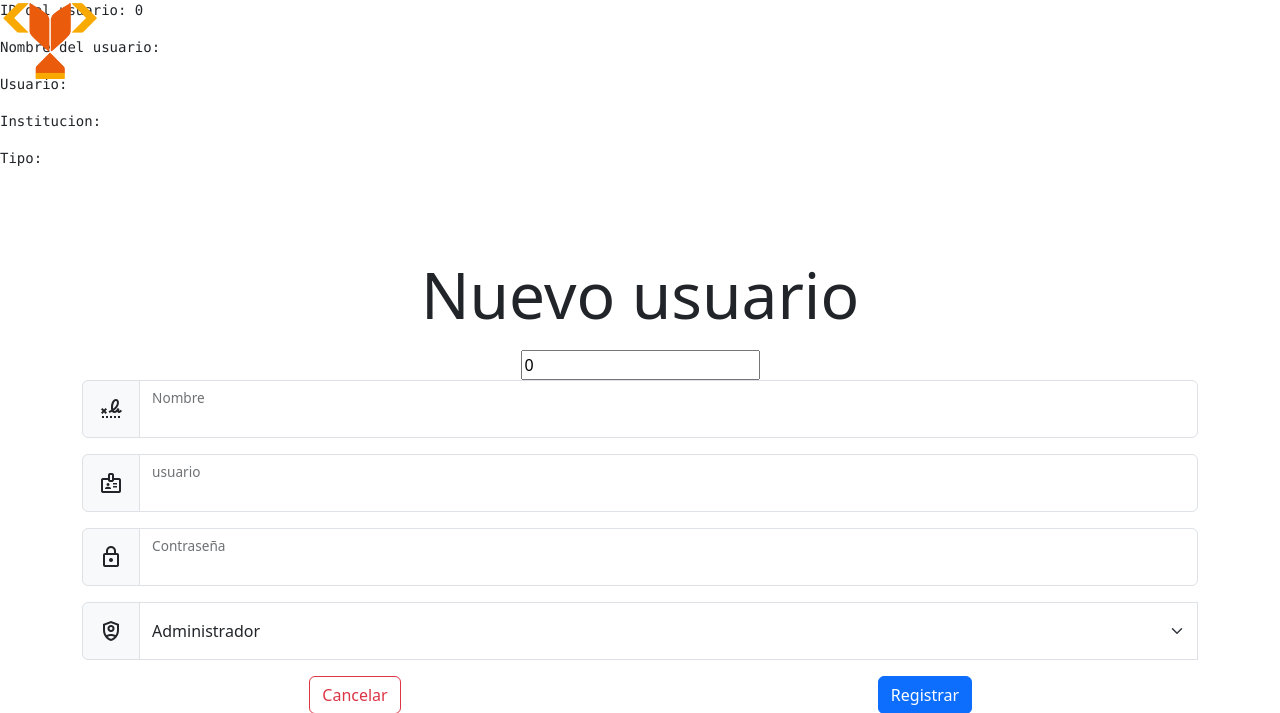
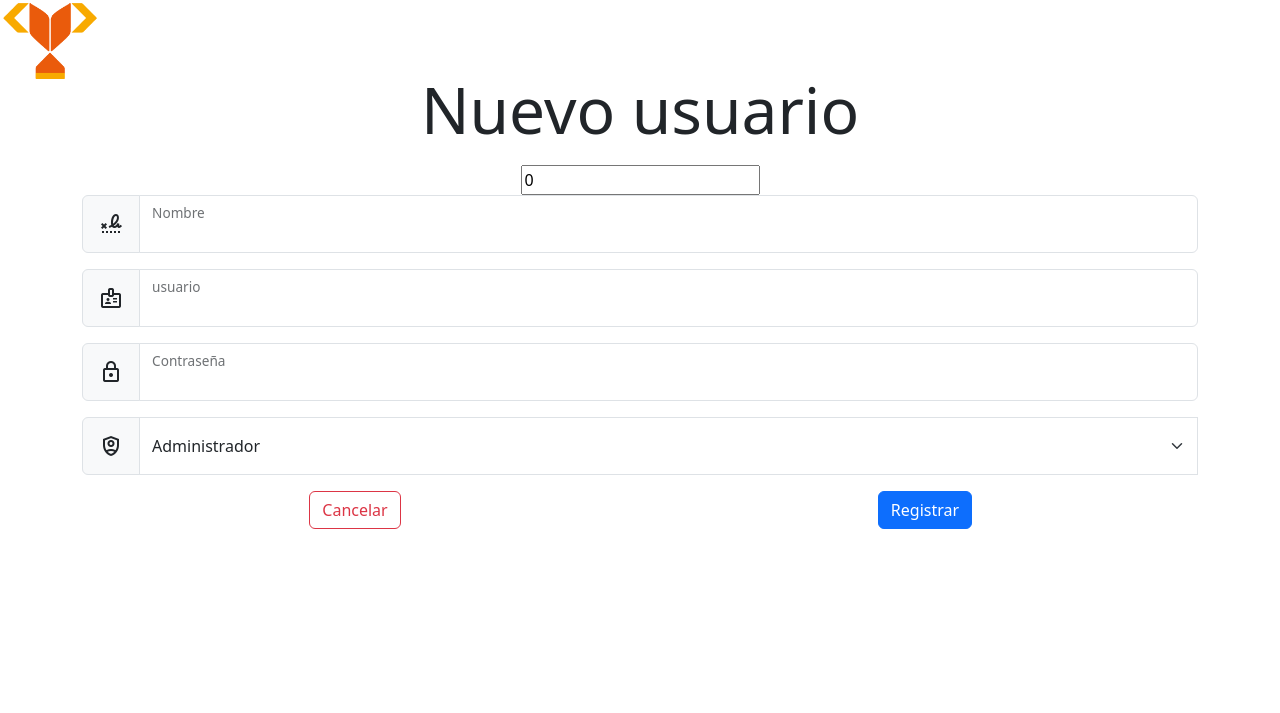
Before and after one commit to Josue789/WebFinal, a PHP site: page /RegistroUsuario.php in a window 1280 px wide. Shown: the top 713 px of the page. Run offline with PHP 8.4, Linux system fonts and the light colour scheme.

Commit message:
No se que hice pero jala editar usuarios

```diff
--- a/Proyecto_Final/datos/daoUsuario.php
+++ b/Proyecto_Final/datos/daoUsuario.php
@@ -25,7 +25,6 @@ class DAOUsuario
             $this->conectar();
 
 			$lista = array();
-
 			$sentenciaSQL = $this->conexion->prepare("SELECT * FROM Usuario");
 			$sentenciaSQL->execute();
             $resultado = $sentenciaSQL->fetchAll(PDO::FETCH_OBJ);
@@ -60,7 +59,6 @@ class DAOUsuario
         $sentenciaSQL->execute([$id_Usuario]);
         $fila = $sentenciaSQL->fetch(PDO::FETCH_OBJ);
 
-        if ($fila) {
             $obj = new Usuario();
             $obj->id = $fila->id_Usuario;
 			$obj->nombre = $fila->nombre;
@@ -68,7 +66,7 @@ class DAOUsuario
             $obj->usuario = $fila->usuario;
             $obj->contrasenia = $fila->contrasenia;
 			$obj->tipo = $fila->tipo;
-        }
+
 
         return $obj;
     }
--- a/Proyecto_Final/utils/usuarioUtil.php
+++ b/Proyecto_Final/utils/usuarioUtil.php
@@ -47,9 +47,9 @@
         $usuario->id=ISSET($_POST["Id"])?trim($_POST["Id"]):0;
         $usuario->nombre=ISSET($_POST["Nombre"])?trim($_POST["Nombre"]):"";
         $usuario->usuario=ISSET($_POST["Usuario"])?trim($_POST["Usuario"]):"";
-        $usuario->institucion="ITSUR";
+        $usuario->institucion=ISSET($_POST["Institucion"])?trim($_POST["Institucion"]):"";
         $usuario->contrasenia=ISSET($_POST["Contrasenia"])?trim($_POST["Contrasenia"]):"";
-        $usuario->tipo=ISSET($_POST["Tipo"])?trim($_POST["Tipo"]):"Coach";
+        $usuario->tipo=ISSET($_POST["Tipo"])?trim($_POST["Tipo"]):"";
 
         if ($valido) {
             //Usar el método agregar del dao
--- a/Proyecto_Final/vista/RegistroUsuario.php
+++ b/Proyecto_Final/vista/RegistroUsuario.php
@@ -13,33 +13,7 @@
     // Cargar el archivo daoUsuario y cualquier otro archivo necesario
     require_once('../datos/daoUsuario.php');
     require_once('../utils/usuarioUtil.php');
-
-    // Crear una instancia del DAO
-    $dao = new DAOUsuario();
-
-    // Inicializar la variable $usuario
-    $usuario = new Usuario(); // Asegúrate de tener una clase Usuario definida con las propiedades necesarias
-    if (isset($_GET['id']) && is_numeric($_GET['id'])) {
-        // Obtener el usuario por ID
-        $usuario = $dao->obtenerUno($_GET['id']);
-
-        // Agregar esta línea para depurar
-        var_dump($usuario);
-
-        // Verificar si el usuario existe antes de mostrar el formulario
-        if (!$usuario) {
-            // Redirigir o mostrar un mensaje de error, según tus necesidades
-            header("Location: index.php"); // Redirige a la página principal o donde sea necesario
-            exit();
-        }
-    }
     ?>
-    <!-- Para depuración: -->
-    <pre>ID del usuario: <?= $usuario->id ?></pre>
-    <pre>Nombre del usuario: <?= $usuario->nombre ?></pre>
-    <pre>Usuario: <?= $usuario->usuario ?></pre>
-    <pre>Institucion: <?= $usuario->institucion ?></pre>
-    <pre>Tipo: <?= $usuario->tipo ?></pre>
     <div class="box">
         <?php
             if(ISSET($_SESSION["msj"])){
```
Also changed, not shown: Proyecto_Final/vista/IndexAdmin.php (+2 -8 lines).
